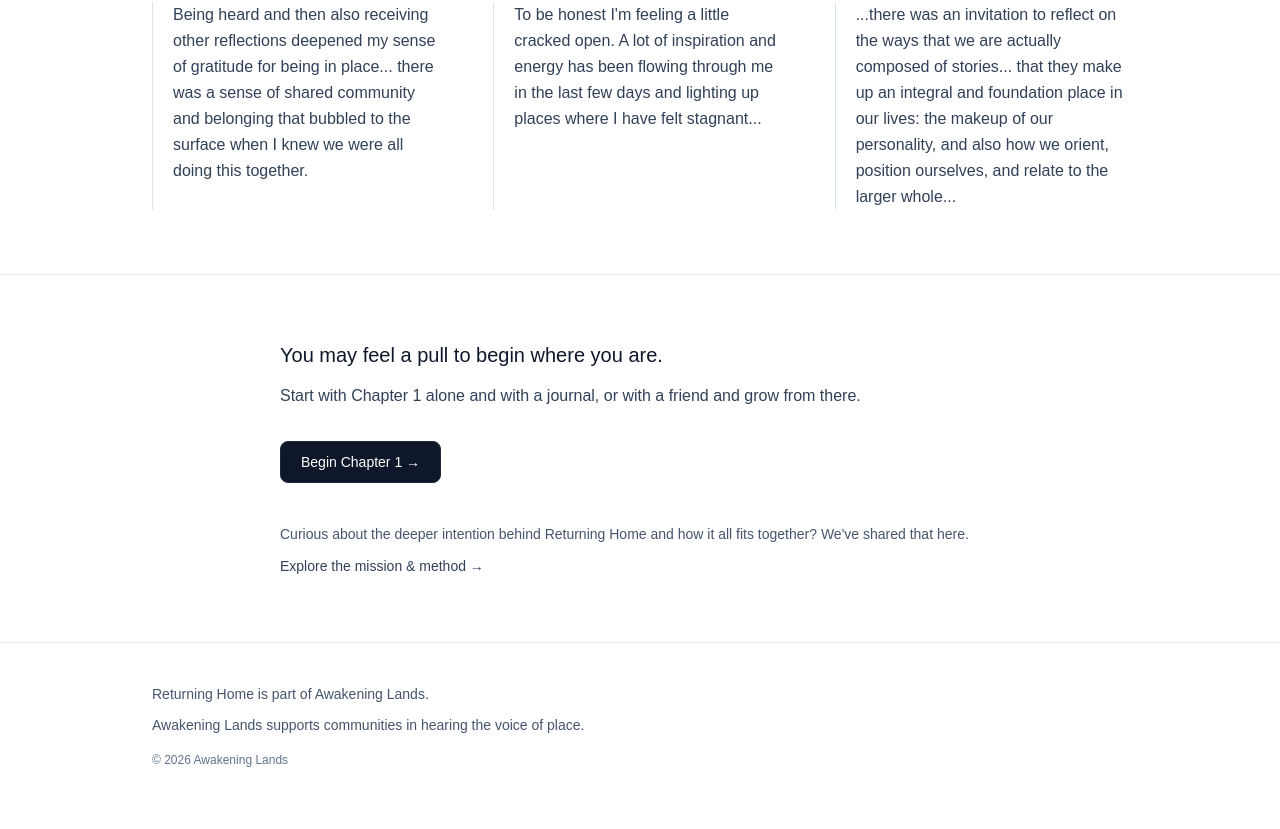
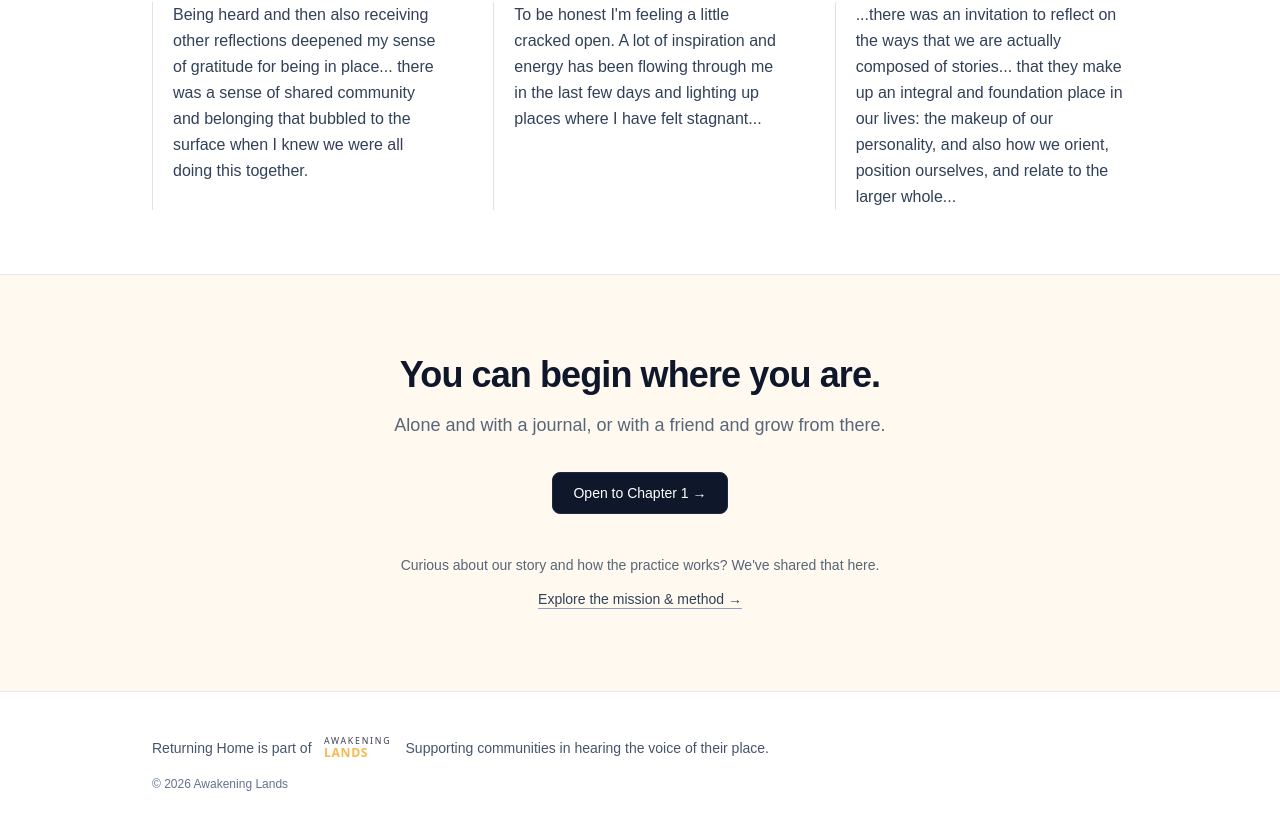
Before and after one commit to Benja-Ross/returning-home-landing, a Next.js app: page / in a window 1280 px wide. Shown: the part 1409-2238 px from the top of the page. Before the commit the page ends 2217 px from the top, so only its background shows below. Built offline with nearby package versions, Linux system fonts and the light colour scheme.

Commit message:
footer refinements

```diff
--- a/src/app/globals.css
+++ b/src/app/globals.css
@@ -3,6 +3,12 @@
 :root {
   --background: #ffffff;
   --foreground: #171717;
+  /* Accent yellow: used for halo, wordmark gold. Set once for easy brand updates. */
+  --halo-yellow: #F4B23C;
+  --al-gold: var(--halo-yellow);
+  --al-ink: rgba(15, 23, 42, 0.9);
+  /* Warm tint for CTA background: derived from halo yellow with low opacity */
+  --halo-tint: rgba(244, 178, 60, 0.08);
 }
 
 @theme inline {
--- a/src/app/page.tsx
+++ b/src/app/page.tsx
@@ -1,7 +1,6 @@
 import { ChapterCard } from "@/components/landing/ChapterCard";
 import { ChapterArc } from "@/components/landing/ChapterArc";
 import { FinalCTA } from "@/components/landing/FinalCTA";
-import { Footer } from "@/components/landing/Footer";
 import { Hero } from "@/components/landing/Hero";
 import { PathCard } from "@/components/landing/PathCard";
 import { Section } from "@/components/landing/Section";
@@ -47,9 +46,6 @@ export default function Home() {
 
       {/* First step */}
       <FinalCTA />
-
-      {/* Footer */}
-      <Footer />
     </PageLayout>
   );
 }
--- /dev/null
+++ b/src/components/landing/AwakeningLandsWordmark.tsx
@@ -0,0 +1,34 @@
+export function AwakeningLandsWordmark(props: { className?: string }) {
+  return (
+    <svg
+      xmlns="http://www.w3.org/2000/svg"
+      viewBox="0 0 80 32"
+      fill="none"
+      aria-hidden
+      className={props.className}
+    >
+      <text
+        x="0"
+        y="14"
+        fill="var(--al-ink, rgba(15, 23, 42, 0.9))"
+        fontFamily="system-ui, -apple-system, sans-serif"
+        fontSize="10"
+        fontWeight="500"
+        letterSpacing="0.2em"
+      >
+        AWAKENING
+      </text>
+      <text
+        x="0"
+        y="28"
+        fill="var(--al-gold, var(--halo-yellow, #F6C44F))"
+        fontFamily="system-ui, -apple-system, sans-serif"
+        fontSize="14"
+        fontWeight="700"
+        letterSpacing="0.05em"
+      >
+        LANDS
+      </text>
+    </svg>
+  );
+}
--- a/src/components/landing/ChapterArc.tsx
+++ b/src/components/landing/ChapterArc.tsx
@@ -50,7 +50,7 @@ export function ChapterArc(props: { chapters: readonly Chapter[]; className?: st
             <path
               d="M -160 240 C 300 20, 900 20, 1360 240"
               fill="none"
-              stroke="#F4B23C"
+              stroke="var(--halo-yellow)"
               strokeWidth="30"
               opacity="0.15"
               filter="url(#arcBlur)"
--- a/src/components/landing/FinalCTA.tsx
+++ b/src/components/landing/FinalCTA.tsx
@@ -5,12 +5,12 @@ import { landingContent } from "@/content/landing";
 export function FinalCTA() {
   const { id, headline, subline, primaryCta, secondaryText, secondaryLink } = landingContent.finalCta;
   return (
-    <section className="border-t border-slate-200" id={id}>
-      <div className="mx-auto max-w-3xl px-6 py-16">
+    <section className="border-t border-slate-200" id={id} style={{ backgroundColor: "var(--halo-tint)" }}>
+      <div className="mx-auto max-w-2xl px-6 py-20 text-center">
         {/* Headline */}
-        <p className="text-xl font-medium leading-relaxed text-slate-900">{headline}</p>
+        <p className="text-3xl md:text-4xl font-semibold tracking-tight text-slate-900">{headline}</p>
         {/* Subline */}
-        <p className="mt-3 text-base leading-relaxed text-slate-700">{subline}</p>
+        <p className="mt-4 text-base md:text-lg leading-relaxed text-slate-600/90">{subline}</p>
         {/* Primary Button */}
         <div className="mt-8">
           <Link
@@ -21,11 +21,11 @@ export function FinalCTA() {
           </Link>
         </div>
         {/* Secondary Link Section */}
-        <div className="mt-10 space-y-2">
-          <p className="text-sm leading-relaxed text-slate-600">{secondaryText}</p>
+        <div className="mt-10">
+          <p className="text-sm leading-relaxed text-slate-600/90">{secondaryText}</p>
           <Link
             href={secondaryLink.href}
-            className="inline-block text-sm font-medium text-slate-700 hover:text-slate-900"
+            className="mt-3 inline-flex text-sm font-medium text-slate-700 underline decoration-slate-400 underline-offset-4 hover:text-slate-900 hover:decoration-slate-600"
           >
             {secondaryLink.label}
           </Link>
--- a/src/components/landing/Footer.tsx
+++ b/src/components/landing/Footer.tsx
@@ -1,11 +1,16 @@
 import { landingContent } from "@/content/landing";
+
+import { AwakeningLandsWordmark } from "./AwakeningLandsWordmark";
 
 export function Footer() {
   return (
     <footer className="border-t border-slate-200">
       <div className="mx-auto max-w-5xl px-6 py-10 text-sm leading-relaxed text-slate-600">
-        <p>{landingContent.footer.line1}</p>
-        <p className="mt-2">{landingContent.footer.line2}</p>
+        <div className="flex items-end gap-3 flex-wrap">
+          <span>{landingContent.footer.line1}</span>
+          <AwakeningLandsWordmark className="h-6 w-auto opacity-90 sm:h-7" />
+          <span> {landingContent.footer.line2}</span>
+        </div>
         <p className="mt-4 text-xs text-slate-500">
           © {new Date().getFullYear()} {landingContent.footer.copyrightName}
         </p>
--- a/src/components/layout/PageLayout.tsx
+++ b/src/components/layout/PageLayout.tsx
@@ -1,6 +1,7 @@
 import type { ReactNode } from "react";
 import Link from "next/link";
 
+import { Footer } from "@/components/landing/Footer";
 import { GlobalNav } from "./GlobalNav";
 
 function PageHeader(props: { eyebrow?: string; title?: string; subtitle?: string }) {
@@ -55,6 +56,7 @@ export function PageLayout(props: {
         )}
       </div>
       {props.children}
+      <Footer />
     </main>
   );
 }
--- a/src/content/landing.ts
+++ b/src/content/landing.ts
@@ -111,16 +111,16 @@ export const landingContent = {
   },
   finalCta: {
     id: "start",
-    headline: "You may feel a pull to begin where you are.",
-    subline: "Start with Chapter 1 alone and with a journal, or with a friend and grow from there.",
-    primaryCta: { href: "/begin", label: "Begin Chapter 1 →" },
+    headline: "You can begin where you are.",
+    subline: "Alone and with a journal, or with a friend and grow from there.",
+    primaryCta: { href: "/begin", label: "Open to Chapter 1 →" },
     secondaryText:
-      "Curious about the deeper intention behind Returning Home and how it all fits together? We've shared that here.",
+      "Curious about our story and how the practice works? We've shared that here.",
     secondaryLink: { href: "/mission-and-method", label: "Explore the mission & method →" },
   },
   footer: {
-    line1: "Returning Home is part of Awakening Lands.",
-    line2: "Awakening Lands supports communities in hearing the voice of place.",
+    line1: "Returning Home is part of",
+    line2: "Supporting communities in hearing the voice of their place.",
     copyrightName: "Awakening Lands",
   },
 } as const;
```
